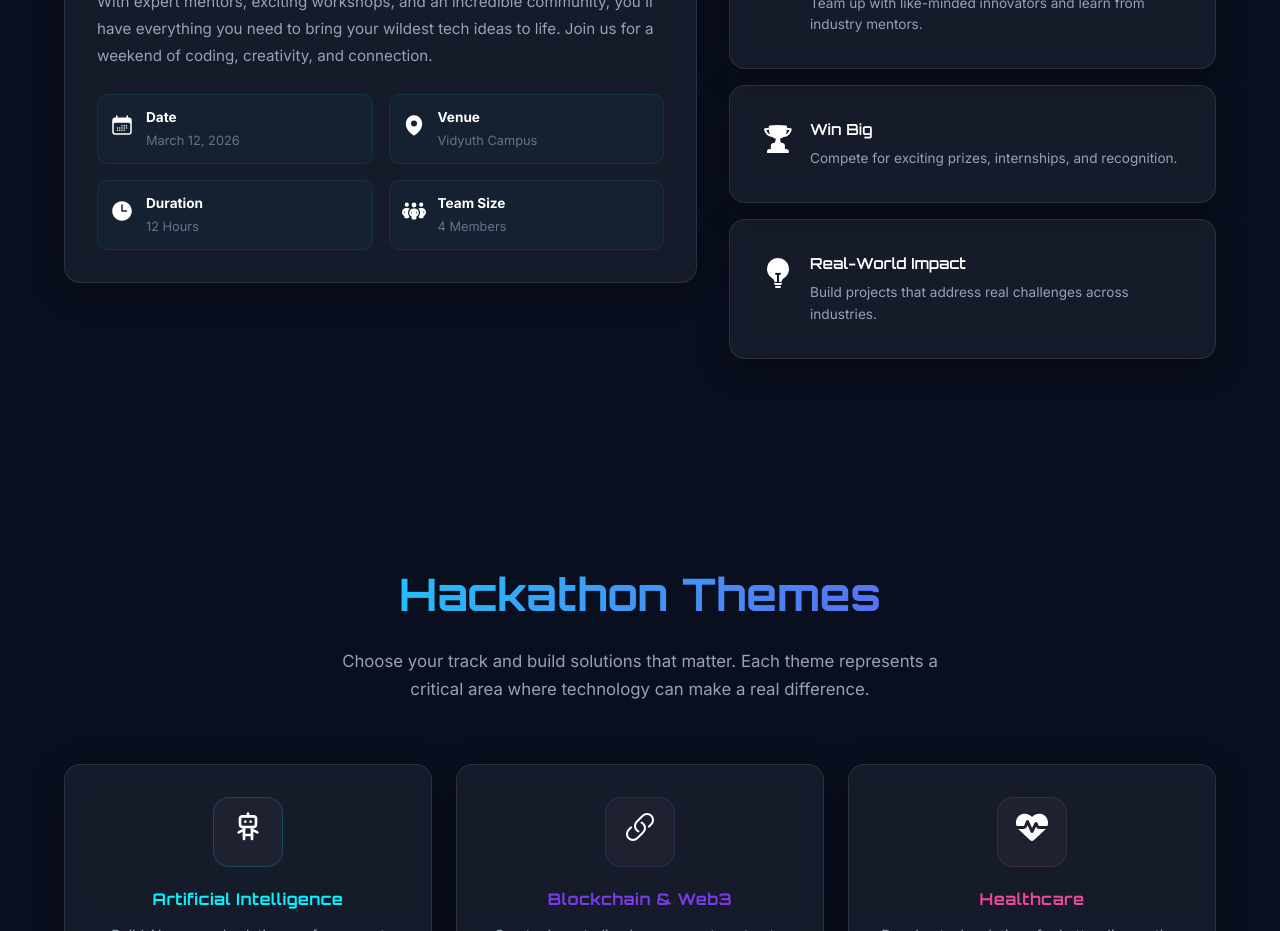
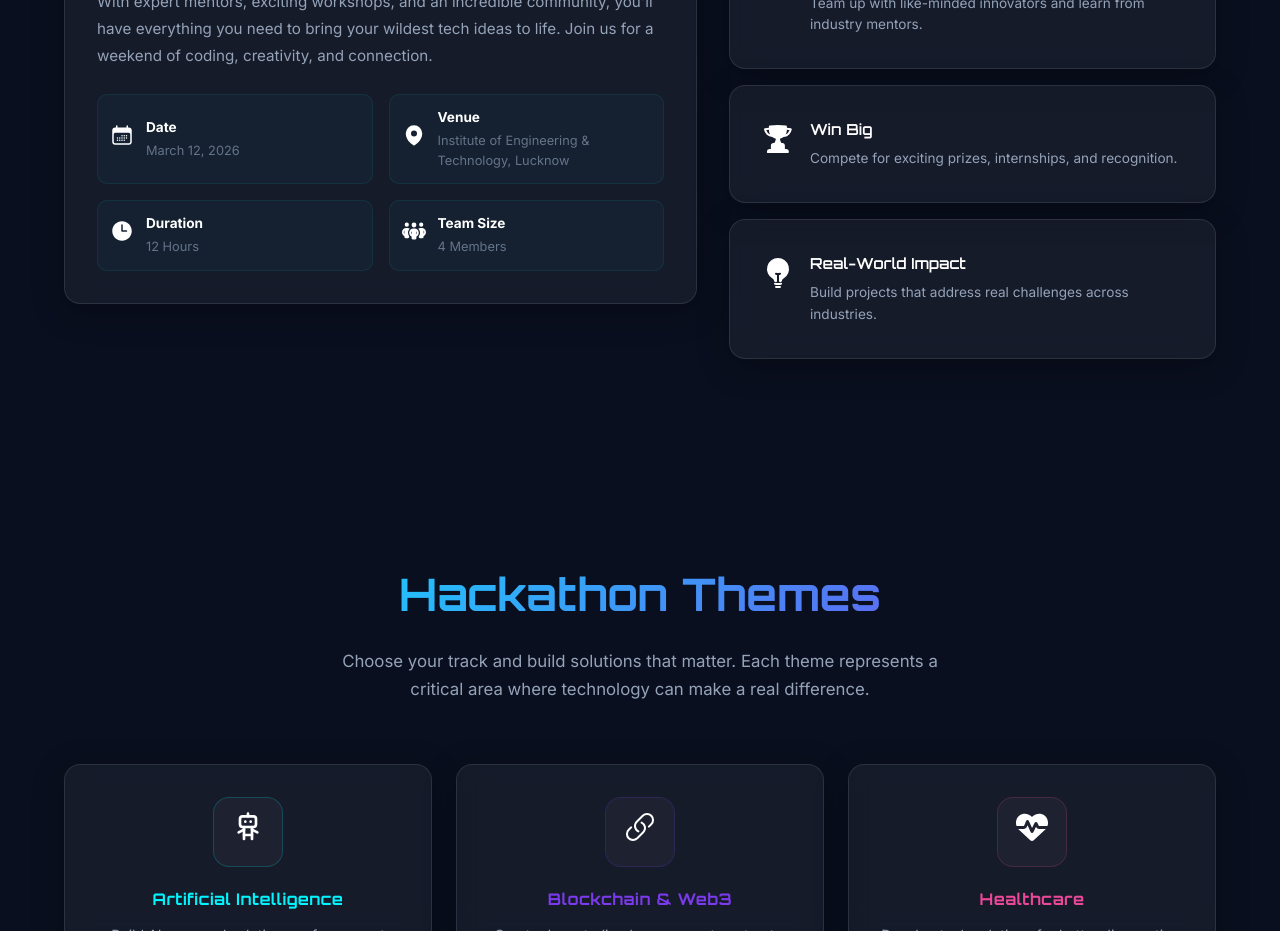
Before and after one commit to Amanchaurasia17/hackXvidyouth, a React (Vite) app: page / in a window 1280 px wide. Shown: the part 1640-2571 px from the top of the page. Built offline with nearby package versions, Linux system fonts and the light colour scheme.

Commit message:
fixed location

```diff
--- a/src/components/About.jsx
+++ b/src/components/About.jsx
@@ -78,7 +78,7 @@ const About = () => {
                 <span className="highlight-icon"><HiMapPin /></span>
                 <div>
                   <strong>Venue</strong>
-                  <p>Vidyuth Campus</p>
+                  <p>Institute of Engineering & Technology, Lucknow</p>
                 </div>
               </div>
               <div className="highlight-item">
```
Also changed, not shown: 1 other file (tests, documents, lock files or other folders).
